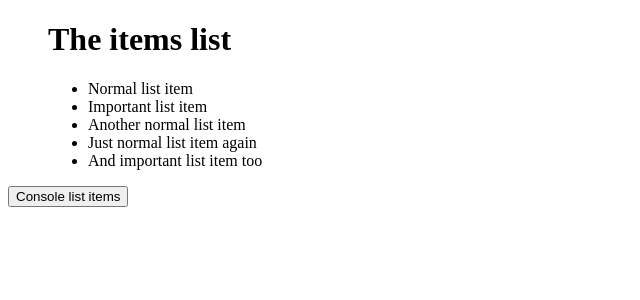
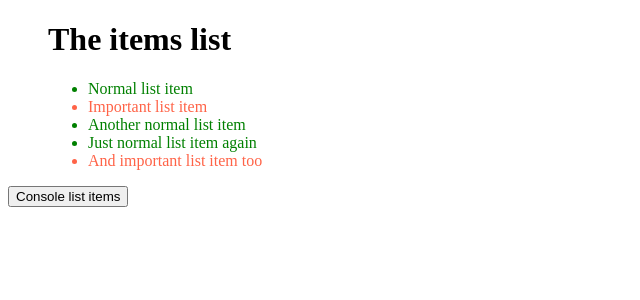
Before and after one commit to witflash/learn-ng-directives, an Angular app: page / in a window 1280 px wide. Shown: the top 300 px of the page, without its empty margins (0-640 px from the left). Built offline with nearby package versions, Linux system fonts and the light colour scheme.

Commit message:
complete attributive directive

```diff
--- a/src/app/app.component.html
+++ b/src/app/app.component.html
@@ -2,7 +2,7 @@
   <h1>The items list</h1>
   <!-- <ul *appWhile="let item of itemsArray; let i = index"> -->
   <ul>
-    <li *appWhile="let item of itemsArray" [priority]="item">{{ item }}</li>
+    <li *appWhile="let item of itemsArray" [priority]="item.priority">{{ item.title }}</li>
   </ul>
 </dir>
 
--- a/src/app/app.component.ts
+++ b/src/app/app.component.ts
@@ -9,11 +9,11 @@ export class AppComponent {
   title = 'app';
 
   public itemsArray: Array<any> = [
-    { 'Normal list item': 1 },
-    { 'Important list item': 2 },
-    { 'Another normal list item': 1 },
-    { 'Just normal list item again': 1 },
-    { 'And important list item too': 2 },
+    { title: 'Normal list item', priority: 1 },
+    { title: 'Important list item', priority: 2 },
+    { title: 'Another normal list item', priority: 1 },
+    { title: 'Just normal list item again', priority: 1 },
+    { title: 'And important list item too', priority: 2 },
   ];
 
   showAllItems() {
--- a/src/app/priority.directive.ts
+++ b/src/app/priority.directive.ts
@@ -4,12 +4,14 @@ import { Directive, ElementRef, Input } from '@angular/core';
   selector: '[priority]',
 })
 export class PriorityDirective {
-  @Input('priority') item: string;
-  @Input() itemsArray: Array<any>;
+  @Input('priority') priority: string;
   constructor(private elementRef: ElementRef) {}
 
   ngOnInit() {
-    console.log(this.item);
-    console.log(this.itemsArray);
+    if (this.priority == '1') {
+      this.elementRef.nativeElement.style.color = 'green';
+    } else if (this.priority == '2') {
+      this.elementRef.nativeElement.style.color = 'tomato'
+    }
   }
 }
--- a/src/app/while.directive.ts
+++ b/src/app/while.directive.ts
@@ -14,8 +14,7 @@ export class WhileDirective {
 
   ngOnInit() {
     this.itemsArray.forEach(item => {
-      const key = Object.keys(item)[0];
-      this.viewContainer.createEmbeddedView(this.templateRef, { $implicit: key });
+      this.viewContainer.createEmbeddedView(this.templateRef, { $implicit: item });
     });
   }
 }
```
